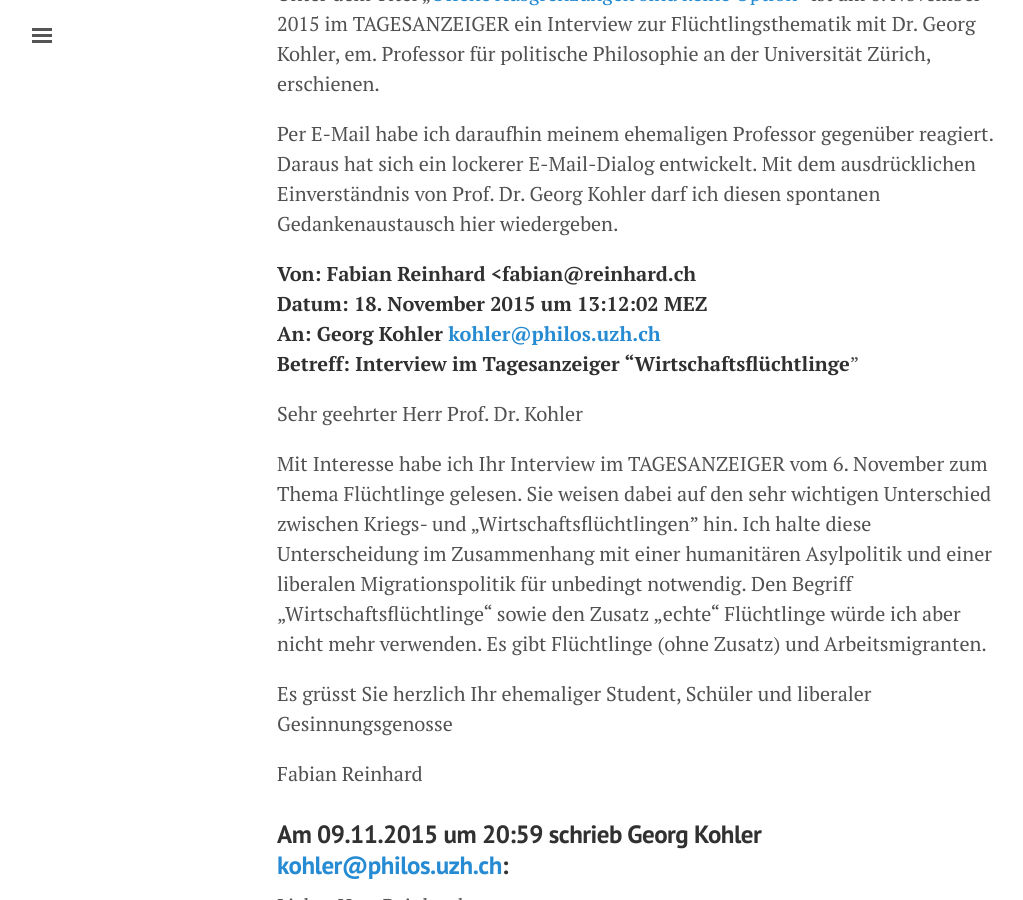
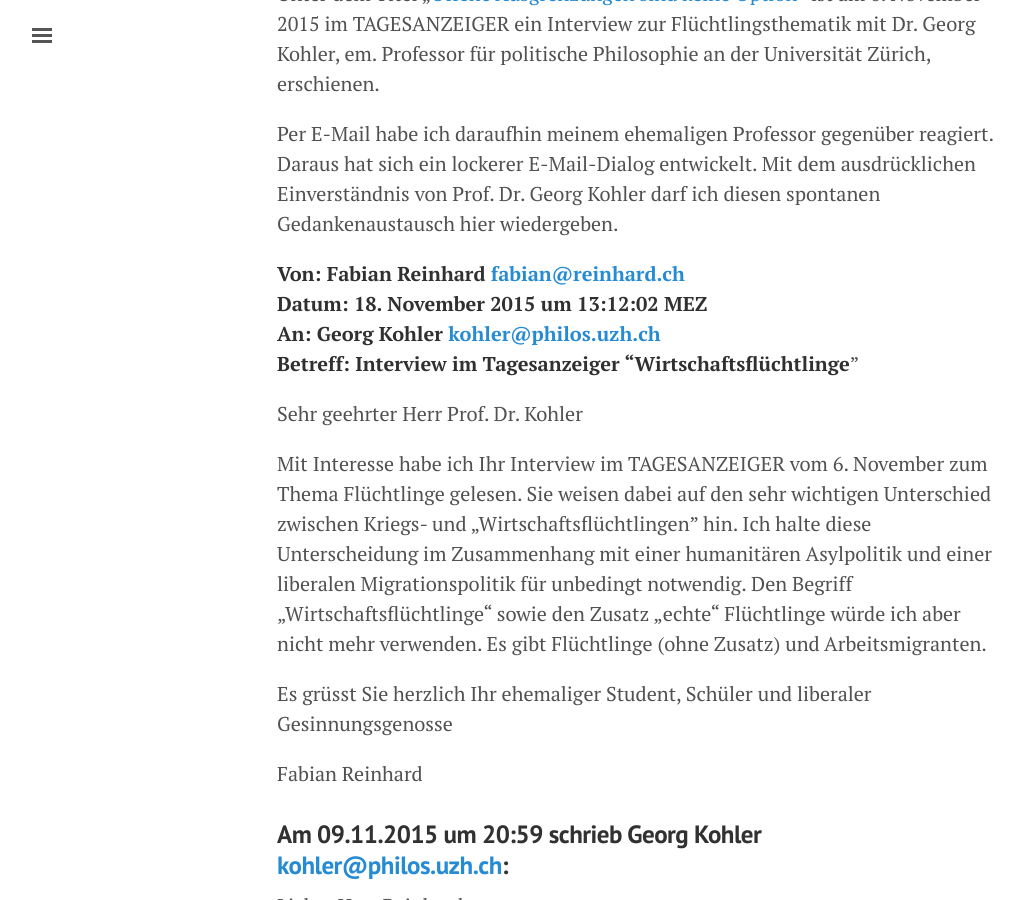
Before and after one commit to freinhard/freinhard.github.io, a Jekyll site: the page built from _posts/2015-11-20-fluechtlinge-email-kohler.md, in a window 1280 px wide and 900 px high, scrolled down 411 px. Shown: the whole window, without its empty margins (3-1026 px from the left). Built offline with Jekyll 4.4.1, drawn with Linux system fonts in a browser that asks for light colours; comment, search, counter and statistics services are not loaded; part of the change alters nothing that is shown.

```diff
--- a/_posts/2015-11-20-fluechtlinge-email-kohler.md
+++ b/_posts/2015-11-20-fluechtlinge-email-kohler.md
@@ -7,7 +7,7 @@ Unter dem Titel „[Offene Ausgrenzungen sind keine Option](http://www.tagesanze
 
 Per E-Mail habe ich daraufhin meinem ehemaligen Professor gegenüber reagiert. Daraus hat sich ein lockerer E-Mail-Dialog entwickelt. Mit dem ausdrücklichen Einverständnis von Prof. Dr. Georg Kohler darf ich diesen spontanen Gedankenaustausch hier wiedergeben.
 
-**Von: Fabian Reinhard <fabian@reinhard.ch**
+**Von: Fabian Reinhard <fabian@reinhard.ch>**
 **Datum: 18. November 2015 um 13:12:02 MEZ**
 **An: Georg Kohler <kohler@philos.uzh.ch>**
 **Betreff: Interview im Tagesanzeiger "Wirtschaftsflüchtlinge**"
```
